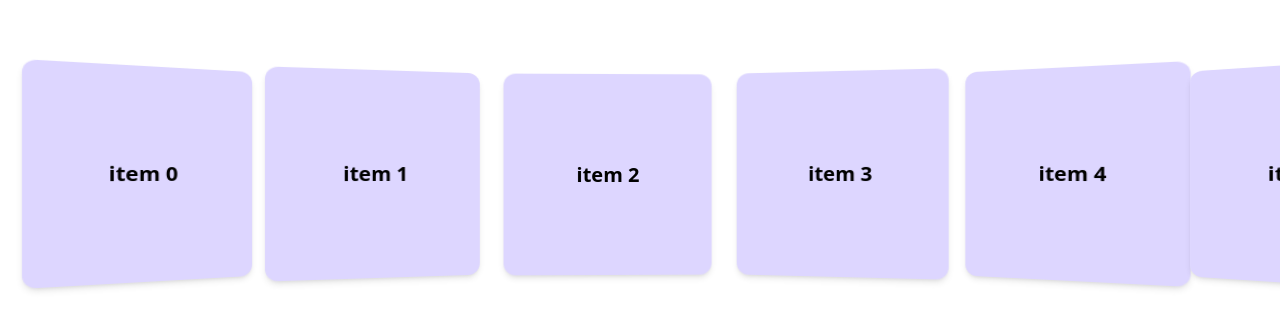
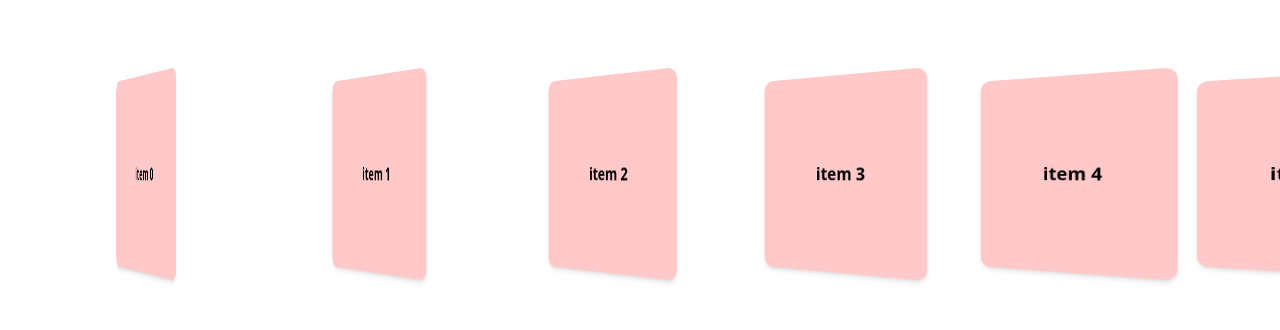
Before and after one commit to aboudev22/3d-caroussel, a React (Vite) app: page / in a window 1280 px wide. Shown: the part 226-556 px from the top of the page. Built offline with nearby package versions, Linux system fonts and the light colour scheme.

Commit message:
fix(latency) rotate-y latency

```diff
--- a/src/App.tsx
+++ b/src/App.tsx
@@ -1,76 +1,80 @@
-import { useEffect, useRef, useState } from "react";
+import { motion, MotionValue, useScroll, useTransform } from "framer-motion";
+import { useRef } from "react";
 
 export default function App() {
-  const containerRef = useRef<null | HTMLDivElement>(null);
-  const [cardTransforms, setCardTransforms] = useState<
-    { angle: number; height: number }[]
-  >([]);
-
-  useEffect(() => {
-    const updateTransforms = () => {
-      if (!containerRef.current) return;
-
-      const cards = containerRef.current.querySelectorAll(".card");
-      const screenCenterX = window.innerWidth / 2;
-
-      const maxAngle = 45;
-      const maxDistance = window.innerWidth / 2;
-      const minHeight = 200;
-      const maxHeight = 220;
-
-      const newTransforms = Array.from(cards).map((card) => {
-        const rect = card.getBoundingClientRect();
-        const cardCenterX = rect.left + rect.width / 2;
-        const distanceFromCenter = Math.abs(cardCenterX - screenCenterX);
-
-        const angle = (-(cardCenterX - screenCenterX) / maxDistance) * maxAngle;
-        const clampedAngle = Math.max(Math.min(angle, maxAngle), -maxAngle);
-
-        const t = Math.min(distanceFromCenter / maxDistance, 1);
-        const height = minHeight + (maxHeight - minHeight) * t;
-
-        return { angle: clampedAngle, height };
-      });
-
-      setCardTransforms(newTransforms);
-    };
-
-    updateTransforms();
-
-    window.addEventListener("resize", updateTransforms);
-    window.addEventListener("scroll", updateTransforms, true);
-    return () => {
-      window.removeEventListener("resize", updateTransforms);
-      window.removeEventListener("scroll", updateTransforms, true);
-    };
-  }, []);
+  const containerRef = useRef<HTMLDivElement>(null);
+  const { scrollXProgress } = useScroll({
+    container: containerRef,
+    axis: "x",
+  });
 
   return (
     <div className="relative w-screen h-screen bg-white flex justify-center items-center overflow-hidden">
       <div
         ref={containerRef}
-        className="w-full py-10 px-10 overflow-x-scroll flex gap-6 items-center"
-        style={{
-          perspective: "1000px",
-        }}
+        className="w-full py-10 px-10 overflow-x-scroll flex gap-6 items-center hide-scrollbar"
+        style={{ perspective: "1000px" }}
       >
         {Array.from({ length: 12 }).map((_, i) => {
-          const transform = cardTransforms[i] || { angle: 0, height: 208 };
+          // Position relative de chaque carte dans le conteneur
+          const start = i / 12;
+          const end = (i + 1) / 12;
+
           return (
-            <div
+            <Card3D
               key={i}
-              className="card flex items-center justify-center flex-none bg-violet-200 w-52 rounded-xl shadow-md transition-all duration-300"
-              style={{
-                transform: `rotateY(${transform.angle}deg)`,
-                height: `${transform.height}px`,
-                transformStyle: "preserve-3d",
-              }}
-            >
-              <p className="text-xl font-semibold">item {i}</p>
-            </div>
+              index={i}
+              scrollProgress={scrollXProgress}
+              range={[start, end]}
+            />
           );
         })}
       </div>
     </div>
   );
 }
+
+const Card3D = ({
+  index,
+  scrollProgress,
+  range,
+}: {
+  index: number;
+  scrollProgress: MotionValue<number>;
+  range: [number, number];
+}) => {
+  // Rotation basée sur la position dans le scroll
+  const rotateY = useTransform(
+    scrollProgress,
+    [range[0], (range[0] + range[1]) / 2, range[1]],
+    [-45, 0, 45]
+  );
+
+  // Hauteur basée sur la position
+  const height = useTransform(
+    scrollProgress,
+    [range[0], (range[0] + range[1]) / 2, range[1]],
+    [220, 200, 220]
+  );
+
+  // Scale pour l'effet de perspective
+  const scale = useTransform(
+    scrollProgress,
+    [range[0], (range[0] + range[1]) / 2, range[1]],
+    [0.9, 1, 0.9]
+  );
+
+  return (
+    <motion.div
+      className="flex items-center justify-center flex-none bg-red-200 w-52 rounded-xl shadow-md"
+      style={{
+        rotateY,
+        height,
+        scale,
+        transformStyle: "preserve-3d",
+      }}
+    >
+      <p className="text-xl font-semibold">item {index}</p>
+    </motion.div>
+  );
+};
```
